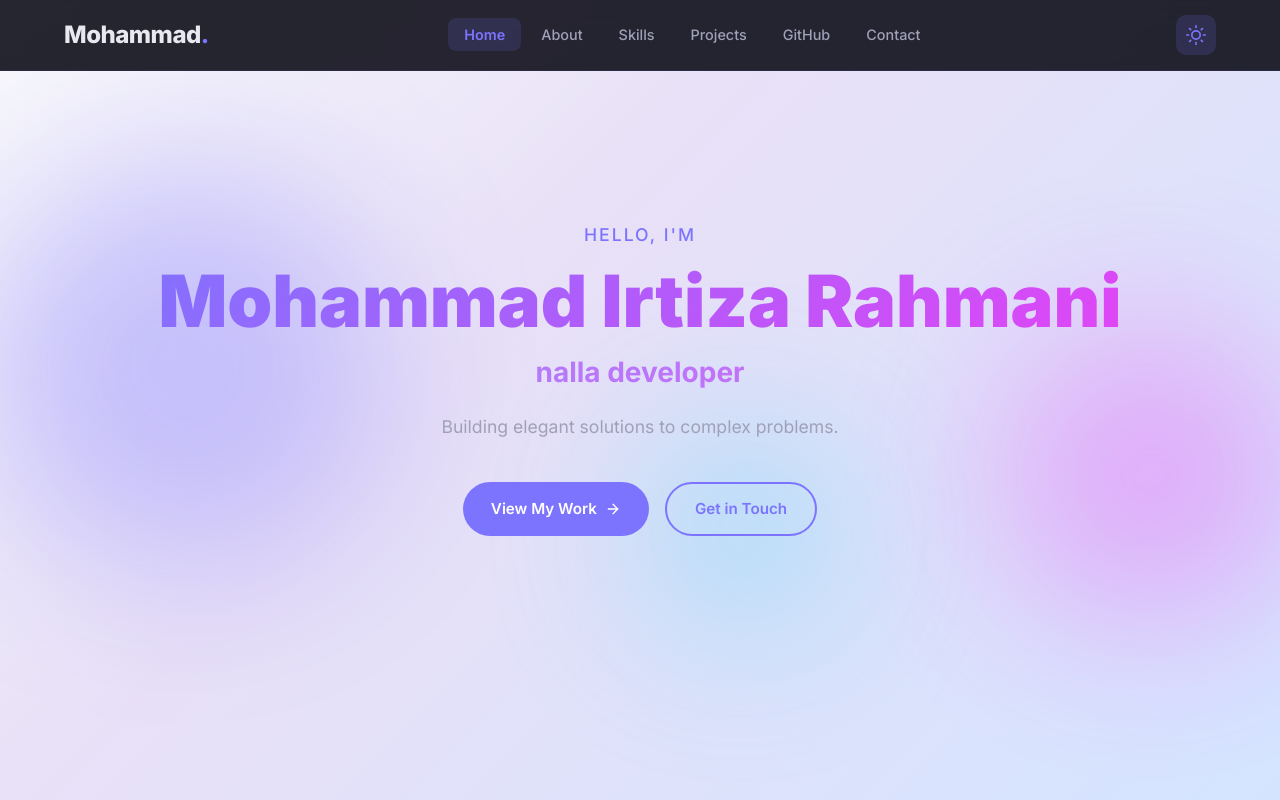
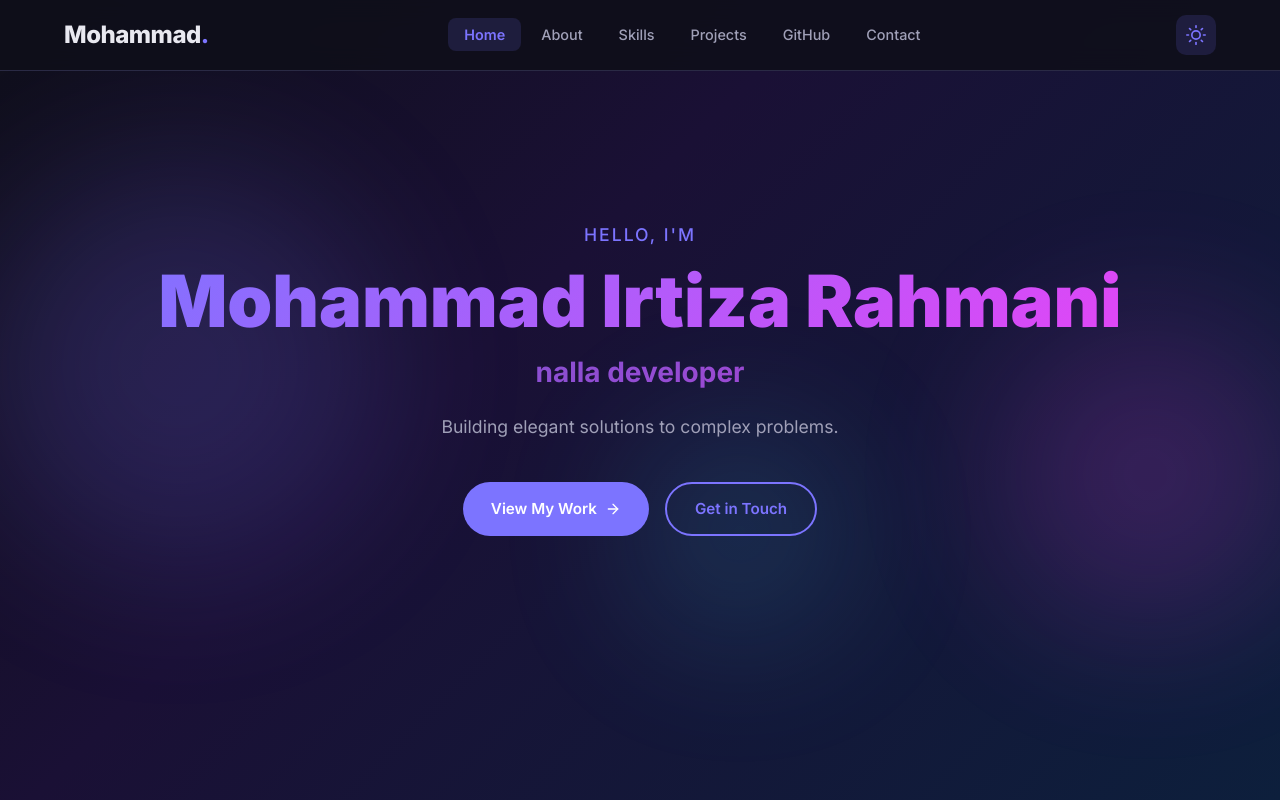
Before and after one commit to irrttiza/portfolio, a React (Vite) app: page / in a window 1280 px wide. Shown: the top 800 px of the page. Built offline with nearby package versions, Linux system fonts and the light colour scheme; no server answers.

Commit message:
fix: dark mode gradient selector

```diff
--- a/src/App.css
+++ b/src/App.css
@@ -148,24 +148,21 @@
   transition: opacity 0.6s ease;
 }
 
-/* Light gradient */
+/* Light gradient — sits underneath */
 #app-wrapper::before {
   background: linear-gradient(135deg, #f8f9fc 0%, #e8e0f7 40%, #d4e4ff 100%);
-  opacity: 1;
+  z-index: -2;
 }
 
-/* Dark gradient */
+/* Dark gradient — sits on top, fades in/out */
 #app-wrapper::after {
   background: linear-gradient(135deg, #0f0f1a 0%, #1a1035 40%, #0d1f3c 100%);
+  z-index: -1;
   opacity: 0;
 }
 
-/* Swap visibility in dark mode */
-[data-theme="dark"] #app-wrapper::before {
-  opacity: 0;
-}
-
-[data-theme="dark"] #app-wrapper::after {
+/* In dark mode — dark layer fades to visible */
+#app-wrapper[data-theme="dark"]::after {
   opacity: 1;
 }
 
--- a/src/components/Hero.css
+++ b/src/components/Hero.css
@@ -30,6 +30,7 @@
     border-radius: 50%;
     filter: blur(80px);
     opacity: 0.35;
+    transition: opacity 0.6s ease, background 0.6s ease;
 }
 
 .hero__shape--1 {
@@ -201,3 +202,8 @@
         display: none;
     }
 }
+
+/* Dim hero shapes in dark mode for a moodier feel */
+[data-theme="dark"] .hero__shape {
+    opacity: 0.18;
+}
```
